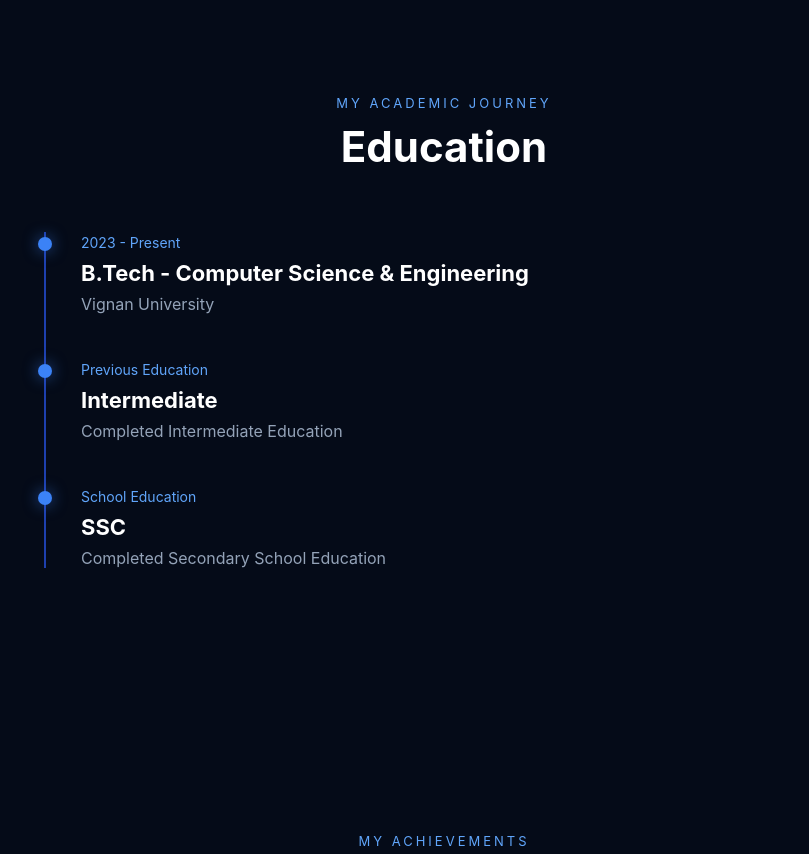
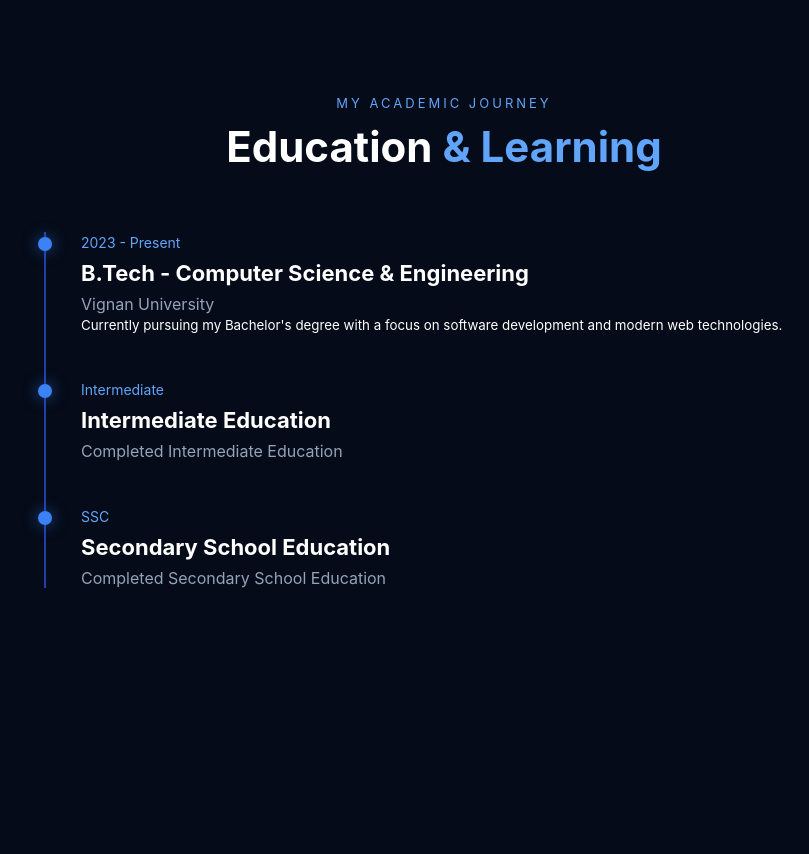
Before and after one commit to meghasree-09/Portfolio, a React (Vite) app: page / in a window 1280 px wide. Shown: the part 2820-3674 px from the top of the page, without its empty margins (196-1005 px from the left). Built offline with nearby package versions, Linux system fonts and the light colour scheme; no server answers.

Commit message:
update education

```diff
--- a/src/components/Education.jsx
+++ b/src/components/Education.jsx
@@ -1,42 +1,80 @@
 function Education() {
   return (
     <div className="section">
+
       <div className="section-title">
         <p>MY ACADEMIC JOURNEY</p>
-        <h2>Education</h2>
+        <h2>
+          Education <span>& Learning</span>
+        </h2>
       </div>
 
       <div className="timeline">
-        <div className="timeline-item">
-          <span className="timeline-dot"></span>
-
-          <div>
-            <span className="timeline-date">2023 - Present</span>
-            <h3>B.Tech - Computer Science & Engineering</h3>
-            <p>Vignan University</p>
-          </div>
-        </div>
 
         <div className="timeline-item">
           <span className="timeline-dot"></span>
 
           <div>
-            <span className="timeline-date">Previous Education</span>
-            <h3>Intermediate</h3>
-            <p>Completed Intermediate Education</p>
+            <span className="timeline-date">
+              2023 - Present
+            </span>
+
+            <h3>
+              B.Tech - Computer Science & Engineering
+            </h3>
+
+            <p>
+              Vignan University
+            </p>
+
+            <small>
+              Currently pursuing my Bachelor's degree with
+              a focus on software development and modern
+              web technologies.
+            </small>
           </div>
         </div>
+
 
         <div className="timeline-item">
           <span className="timeline-dot"></span>
 
           <div>
-            <span className="timeline-date">School Education</span>
-            <h3>SSC</h3>
-            <p>Completed Secondary School Education</p>
+            <span className="timeline-date">
+              Intermediate
+            </span>
+
+            <h3>
+              Intermediate Education
+            </h3>
+
+            <p>
+              Completed Intermediate Education
+            </p>
           </div>
         </div>
+
+
+        <div className="timeline-item">
+          <span className="timeline-dot"></span>
+
+          <div>
+            <span className="timeline-date">
+              SSC
+            </span>
+
+            <h3>
+              Secondary School Education
+            </h3>
+
+            <p>
+              Completed Secondary School Education
+            </p>
+          </div>
+        </div>
+
       </div>
+
     </div>
   );
 }
```
